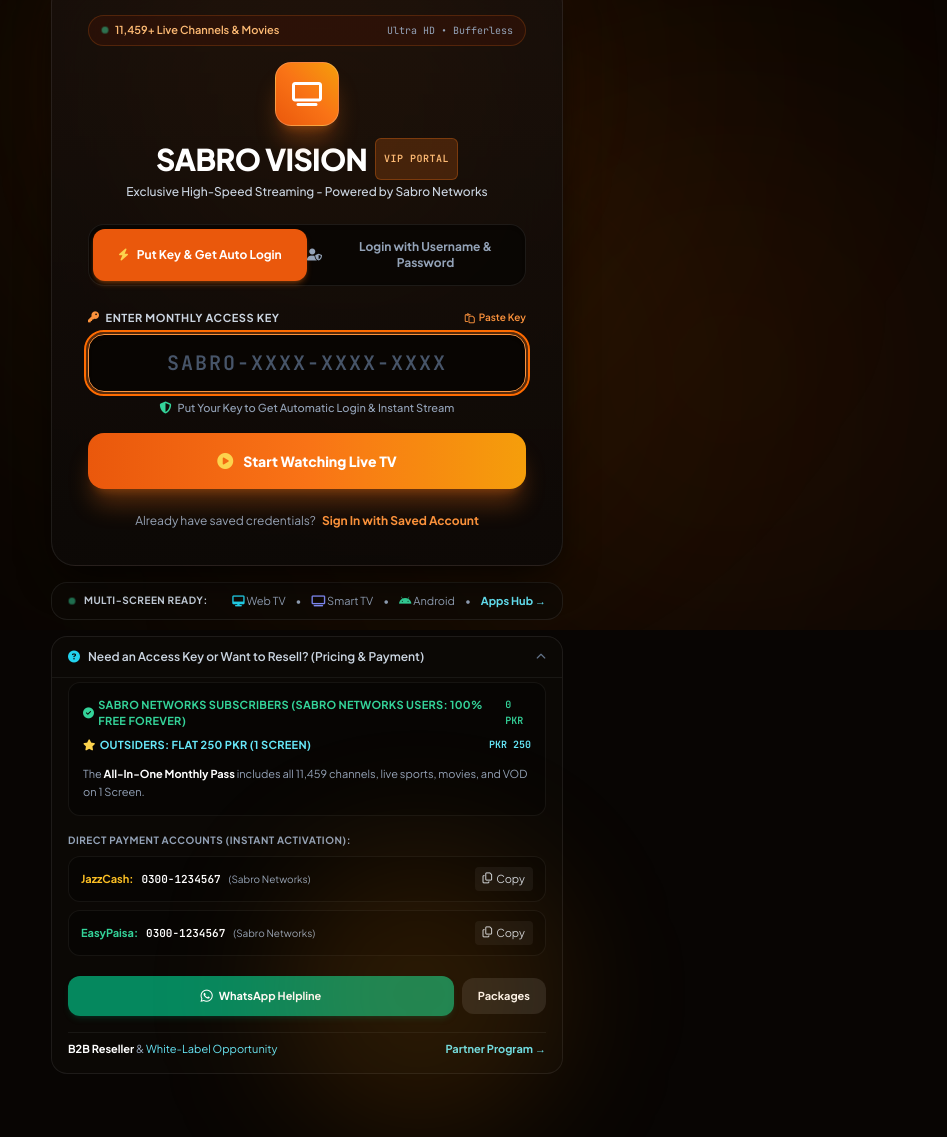
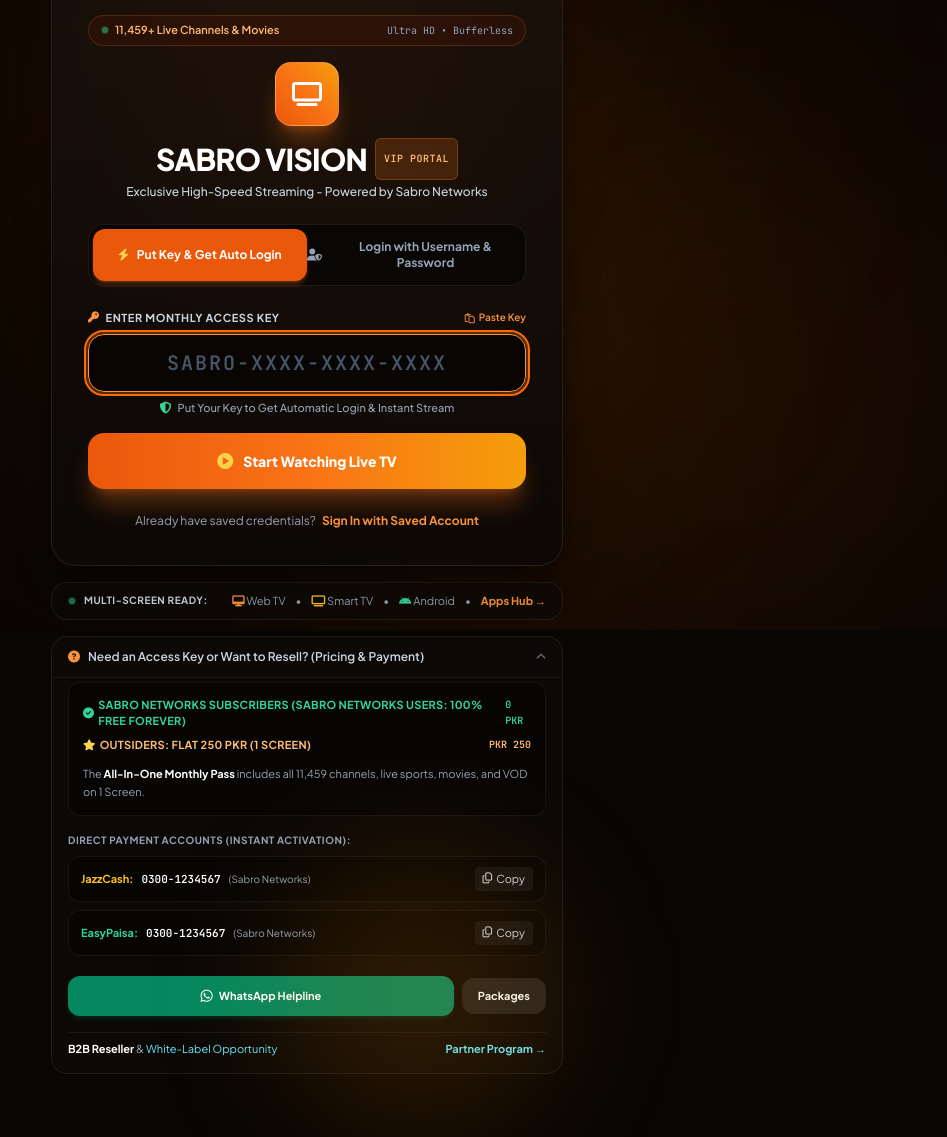
Before and after one commit to sabroservices/Sabro-Vision, a Flask app: page /login in a window 1280 px wide. Shown: the part 170-1307 px from the top of the page, without its empty margins (333-1280 px from the left). Run offline with Flask 3, Linux system fonts and the light colour scheme; data comes from the database, SQL or seed files in the repository; some libraries are stand-ins or nearby versions.

Commit message:
Auto-sync SABRO VISION (2026-11-14 01:48:10)

```diff
--- a/templates/gatekeeper.html
+++ b/templates/gatekeeper.html
@@ -152,13 +152,13 @@
                 <span class="font-bold text-slate-300 uppercase tracking-wider text-[10px]">Multi-Screen Ready:</span>
             </div>
             <div class="flex items-center gap-2.5 text-slate-400 text-[11px]">
-                <span><i class="fa-solid fa-desktop text-cyan-400"></i> Web TV</span>
+                <span><i class="fa-solid fa-desktop text-orange-400"></i> Web TV</span>
                 <span>•</span>
-                <span><i class="fa-solid fa-tv text-indigo-400"></i> Smart TV</span>
+                <span><i class="fa-solid fa-tv text-amber-400"></i> Smart TV</span>
                 <span>•</span>
                 <span><i class="fa-brands fa-android text-emerald-400"></i> Android</span>
                 <span>•</span>
-                <a href="{{ url_for('multi_device_apps') }}" class="text-cyan-300 font-bold hover:underline flex items-center gap-1">
+                <a href="{{ url_for('multi_device_apps') }}" class="text-orange-400 font-bold hover:underline flex items-center gap-1">
                     <span>Apps Hub &rarr;</span>
                 </a>
             </div>
@@ -168,7 +168,7 @@
         <details class="group mt-4 rounded-2xl bg-obsidian-900/70 border border-white/[0.08] transition-all duration-300 overflow-hidden" open>
             <summary class="cursor-pointer list-none px-4 py-3 flex items-center justify-between text-xs font-semibold text-slate-300 hover:text-white transition-colors select-none">
                 <span class="flex items-center gap-2">
-                    <i class="fa-solid fa-circle-question text-cyan-400"></i>
+                    <i class="fa-solid fa-circle-question text-orange-400"></i>
                     <span>Need an Access Key or Want to Resell? (Pricing & Payment)</span>
                 </span>
                 <i class="fa-solid fa-chevron-down text-slate-500 text-[10px] group-open:rotate-180 transition-transform duration-200"></i>
@@ -185,10 +185,10 @@
                         <span class="text-emerald-400 font-mono text-[10px] font-bold">0 PKR</span>
                     </div>
                     <div class="flex items-center justify-between">
-                        <span class="text-cyan-300 font-bold text-[11px] uppercase tracking-wide flex items-center gap-1">
+                        <span class="text-orange-300 font-bold text-[11px] uppercase tracking-wide flex items-center gap-1">
                             <i class="fa-solid fa-star text-amber-300"></i> Outsiders: Flat 250 PKR (1 Screen)
                         </span>
-                        <span class="text-cyan-300 font-mono text-[10px] font-bold">PKR 250</span>
+                        <span class="text-orange-300 font-mono text-[10px] font-bold">PKR 250</span>
                     </div>
                     <p class="text-[11px] text-slate-400 pt-1 leading-relaxed">
                         The <strong class="text-white">All-In-One Monthly Pass</strong> includes all 11,459 channels, live sports, movies, and VOD on 1 Screen.
```
